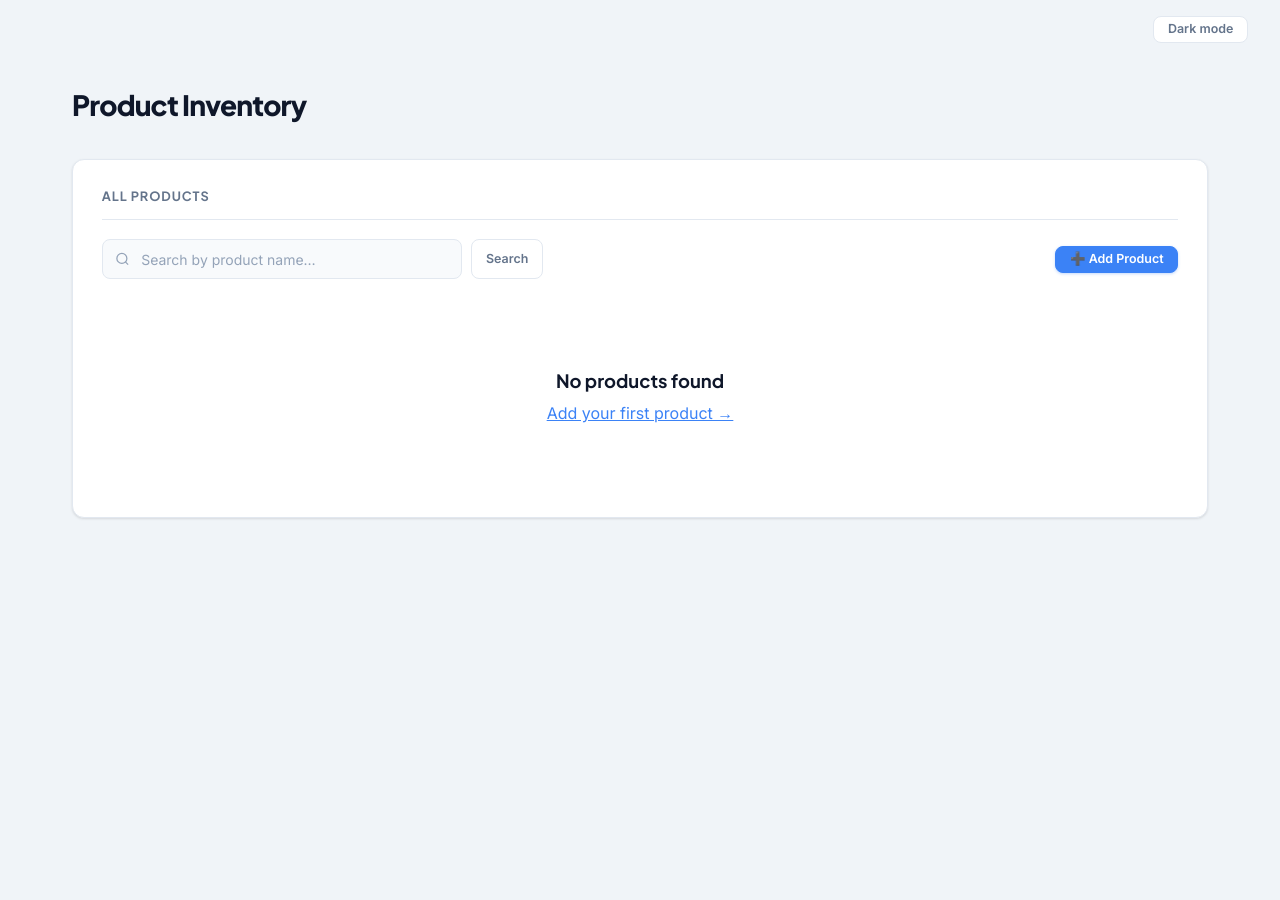
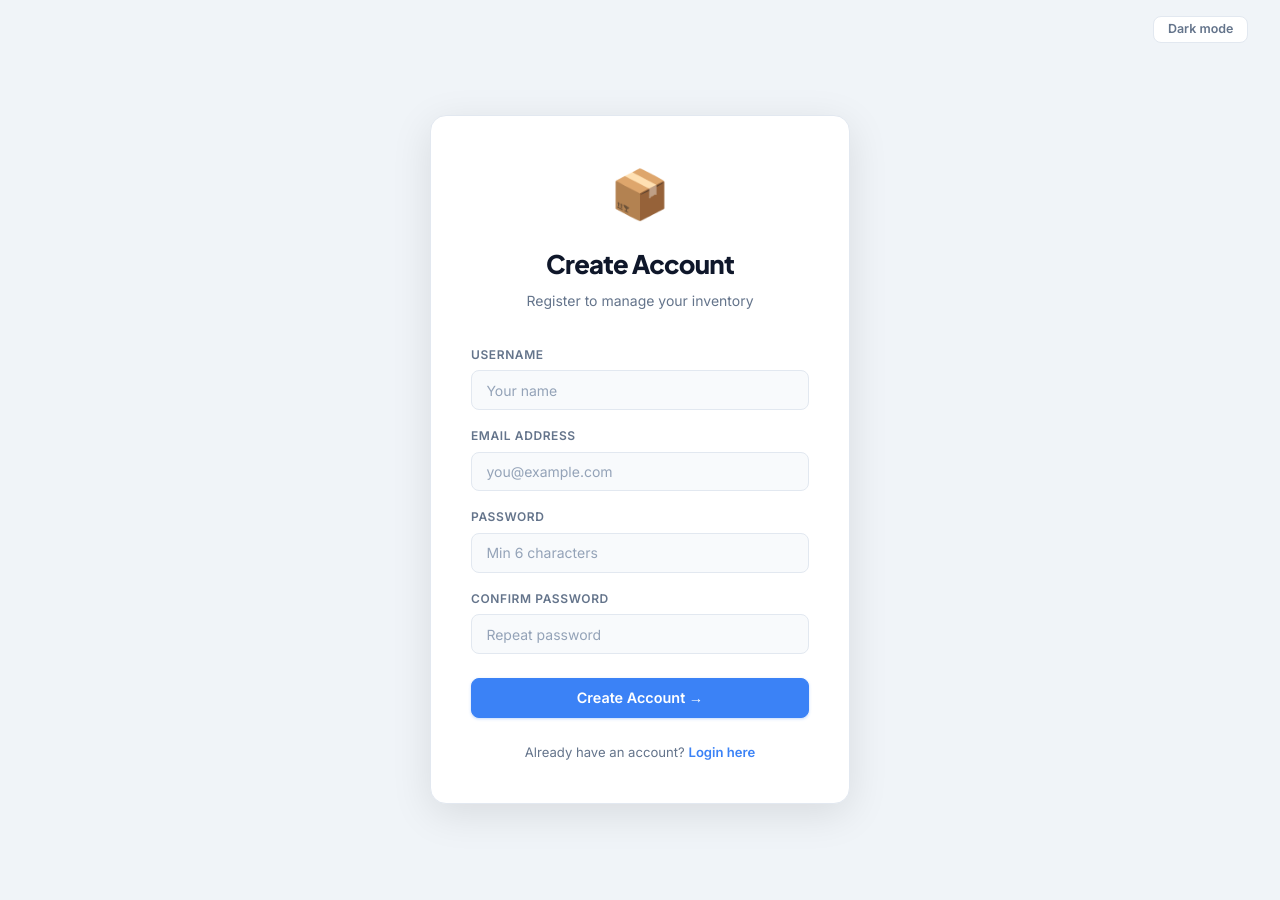
Before and after one commit to Joshi4git-hub/Inventory_Control_System_SQLite, a Flask app: page /register in a window 1280 px wide. Before the commit the page ends 519 px from the top, so only its background shows below. Run offline with Flask 3, Linux system fonts and the light colour scheme.

Commit message:
Update register.html

```diff
--- a/templates/register.html
+++ b/templates/register.html
@@ -1,91 +1,47 @@
 {% extends "base.html" %}
-{% block title %}View Products — Inventory Control System{% endblock %}
+{% block title %}Register — Inventory Control System{% endblock %}
 
 {% block content %}
-<div class="page-header">
-  <h1>Product Inventory</h1></div>
+<div class="auth-wrapper">
+  <div class="auth-card">
 
+    <div class="auth-header">
+      <div class="auth-logo">📦</div>
+      <h1>Create Account</h1>
+      <p>Register to manage your inventory</p>
+    </div>
 
-<div class="card">
-  <div class="card-title">All Products</div>
+    <form method="POST" action="{{ url_for('register') }}">
+      <div class="form-group">
+        <label for="username">Username</label>
+        <input type="text" id="username" name="username" placeholder="Your name" required />
+      </div>
 
-  <div class="search-row">
-    <form method="GET" action="{{ url_for('view_products') }}" style="display:flex;gap:.6rem;flex:1;">
-      <div class="search-wrap">
-        <svg width="15" height="15" viewBox="0 0 24 24" fill="none" stroke="currentColor" stroke-width="2">
-          <circle cx="11" cy="11" r="8"/><path d="m21 21-4.35-4.35"/>
-        </svg>
-        <input type="text" name="q" value="{{ search }}" placeholder="Search by product name…" />
+      <div class="form-group" style="margin-top:1rem;">
+        <label for="email">Email Address</label>
+        <input type="email" id="email" name="email" placeholder="you@example.com" required />
       </div>
-      <button type="submit" class="btn btn-ghost btn-sm">Search</button>
-      {% if search %}
-        <a href="{{ url_for('view_products') }}" class="btn btn-ghost btn-sm">✕ Clear</a>
-      {% endif %}
+
+      <div class="form-group" style="margin-top:1rem;">
+        <label for="password">Password</label>
+        <input type="password" id="password" name="password" placeholder="Min 6 characters" required />
+      </div>
+
+      <div class="form-group" style="margin-top:1rem;">
+        <label for="confirm">Confirm Password</label>
+        <input type="password" id="confirm" name="confirm" placeholder="Repeat password" required />
+      </div>
+
+      <button type="submit" class="btn btn-primary btn-full" style="margin-top:1.5rem;">
+        Create Account →
+      </button>
     </form>
-    <a href="{{ url_for('add_product') }}" class="btn btn-primary btn-sm">➕ Add Product</a>
+
+    <p class="auth-footer">
+      Already have an account?
+      <a href="{{ url_for('login') }}">Login here</a>
+    </p>
+
   </div>
-
-  {% if products %}
-  <div class="table-wrap">
-    <table>
-      <thead>
-        <tr>
-          <th>#</th>
-          <th>Product Name</th>
-          <th>Supplier</th>
-          <th>Price</th>
-          <th>Quantity</th>
-          <th>Stock Status</th>
-          <th>Actions</th>
-        </tr>
-      </thead>
-      <tbody>
-        {% for p in products %}
-        <tr>
-          <td style="color:var(--text-muted);font-size:.72rem;">{{ loop.index }}</td>
-          <td class="name-cell">{{ p['name'] }}</td>
-          <td>{{ p['supplier'] }}</td>
-          <td class="price-cell">₹{{ p['price']|inr }}</td>
-          <td>{{ p['quantity'] }}</td>
-          <td>
-            {% if p['quantity'] > 15 %}
-              <span class="badge badge-ok">In Stock</span>
-            {% elif p['quantity'] > 5 %}
-              <span class="badge badge-warn">Low Stock</span>
-            {% else %}
-              <span class="badge badge-low">Critical</span>
-            {% endif %}
-          </td>
-          <td>
-            <div class="btn-group">
-              <a href="{{ url_for('edit_product', product_id=p['id']) }}" class="btn btn-ghost btn-sm">✏ Edit</a>
-              <form method="POST" action="{{ url_for('delete_product', product_id=p['id']) }}"
-                    onsubmit="return confirm('Delete {{ p['name'] }}?')">
-                <button type="submit" class="btn btn-danger btn-sm">🗑</button>
-              </form>
-            </div>
-          </td>
-        </tr>
-        {% endfor %}
-      </tbody>
-    </table>
-  </div>
-
-  <p style="font-size:.72rem;color:var(--text-muted);margin-top:1rem;">
-    Showing {{ products|length }} record{% if products|length != 1 %}s{% endif %}
-    {% if search %} matching "<strong style="color:var(--text-dim)">{{ search }}</strong>"{% endif %}
-  </p>
-
-  {% else %}
-  <div class="empty-state">
-    <h3>No products found</h3>
-    {% if search %}
-      <p>No results for "{{ search }}". <a href="{{ url_for('view_products') }}" style="color:var(--accent)">Clear search</a></p>
-    {% else %}
-      <p><a href="{{ url_for('add_product') }}" style="color:var(--accent)">Add your first product →</a></p>
-    {% endif %}
-  </div>
-  {% endif %}
-
 </div>
 {% endblock %}
```
